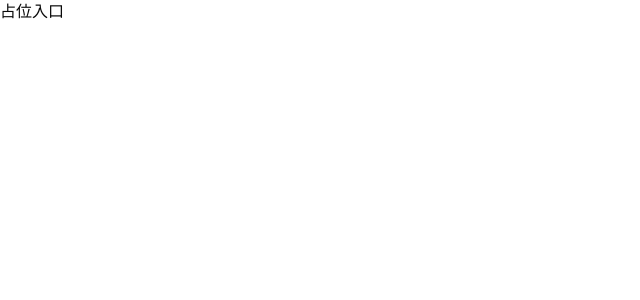
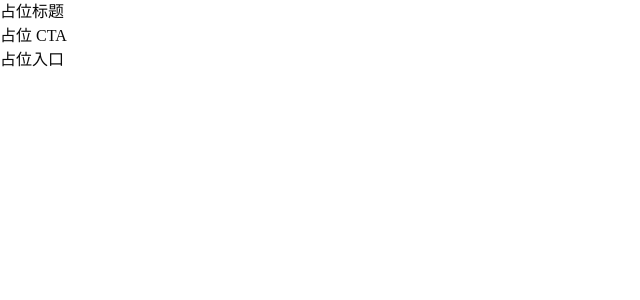
Before and after one commit to sqlyouran/first_frontend, a Next.js app: page / in a window 1280 px wide. Shown: the top 300 px of the page, without its empty margins (0-640 px from the left). Built offline with nearby package versions, Linux system fonts and the light colour scheme.

Commit message:
feat(homepage-hero): GREEN - render h1 and button from hero.data

```diff
--- a/app/regions/HeroSlot.tsx
+++ b/app/regions/HeroSlot.tsx
@@ -1,3 +1,12 @@
+import hero from "./hero.data";
+
 export default function HeroSlot() {
-  return <section data-region="hero" aria-label="hero placeholder" />;
+  return (
+    <section data-region="hero">
+      <h1>{hero.title}</h1>
+      <button type="button" data-cta-href={hero.ctaHref}>
+        {hero.ctaLabel}
+      </button>
+    </section>
+  );
 }
--- /dev/null
+++ b/app/regions/hero.data.ts
@@ -0,0 +1,9 @@
+export type HeroContent = { title: string; ctaLabel: string; ctaHref: string };
+
+const hero: HeroContent = {
+  title: "占位标题",
+  ctaLabel: "占位 CTA",
+  ctaHref: "#",
+};
+
+export default hero;
```
